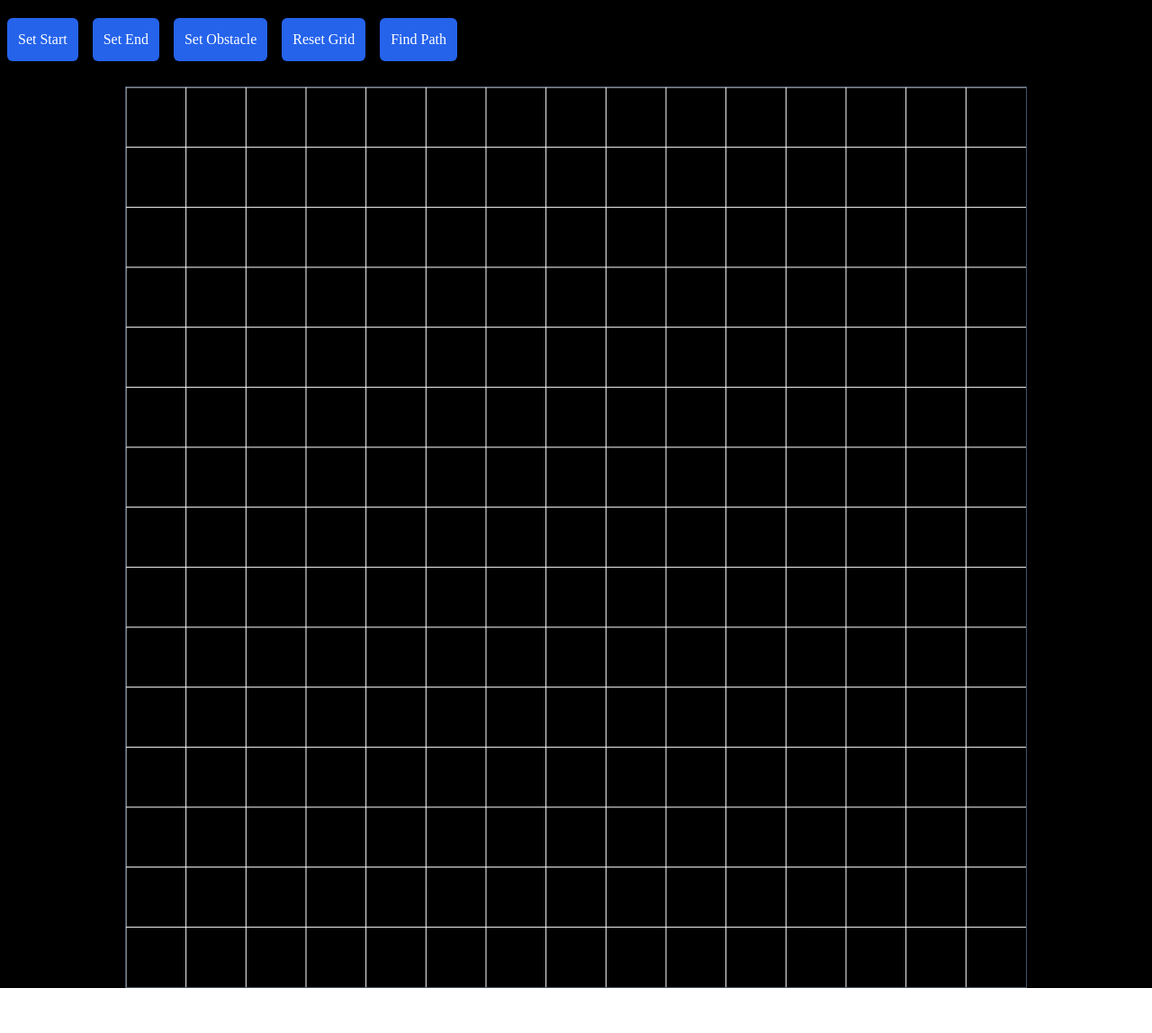
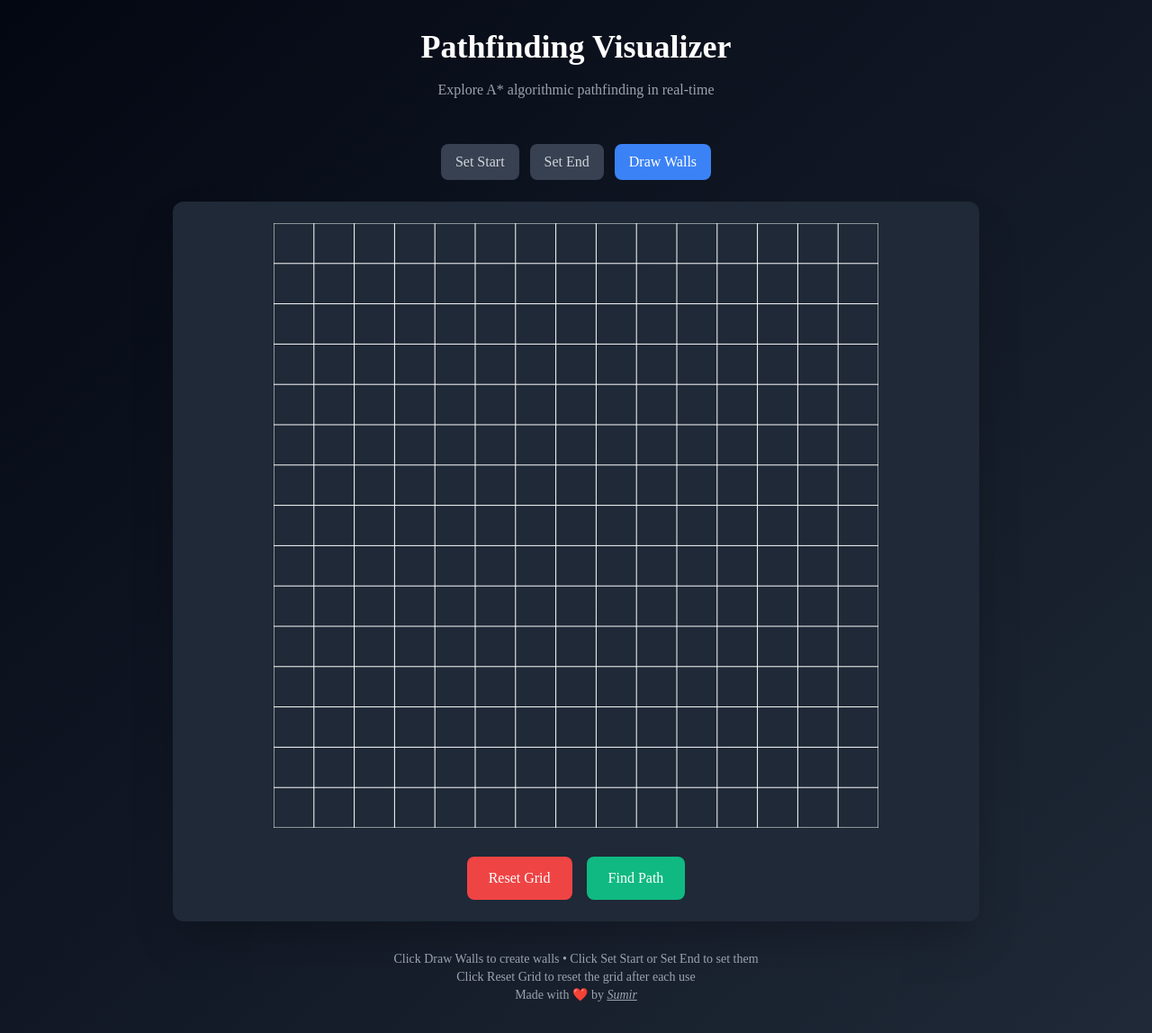
Before and after one commit to SumirSeth/path, a Nuxt app: page / in a window 1280 px wide. Shown: the whole page at 90% size. Before the commit the page ends 1098 px from the top, so only its background shows below. Built offline with nearby package versions, Linux system fonts and the light colour scheme.

Commit message:
fix: ui refactor

```diff
--- a/components/Grid.vue
+++ b/components/Grid.vue
@@ -1,13 +1,15 @@
 <template>
-  <div>
-    <canvas ref="gridCanvas" class="grid-canvas border border-spacing-1 border-solid border-slate-600 block m-auto">
-    </canvas>
+  <div ref="containerRef" class="w-full aspect-square max-w-2xl mx-auto">
+    <canvas
+      ref="gridCanvas"
+      class="w-full h-full"
+    ></canvas>
   </div>
 </template>
 
 <script lang="ts" setup>
 import { defineExpose } from 'vue'
-import { ref, reactive, nextTick } from 'vue'
+import { ref, reactive, nextTick, onMounted, onUnmounted } from 'vue'
 
 //props
 const props = defineProps({
@@ -27,6 +29,7 @@ const props = defineProps({
 
 
 //grid logic
+const containerRef = ref<HTMLDivElement>()
 const gridCanvas = ref<HTMLCanvasElement>()
 //each cell needs a state:
 //empty, start, end, obstacle/obstacle
@@ -41,45 +44,11 @@ const gridStates = reactive(Array(props.rows).fill(null).map(() =>
 ))
 
 onMounted(() => {
-  const canvas = gridCanvas.value
-  if (!canvas) return
-  const ctx = canvas.getContext("2d")
-
-
-  //dimensions
-  const width = 1000;
-  const height = 1000;
-
-  canvas.width = width;
-  canvas.height = height;
-
-  //calculate grid properties
-
-  const cellWidth = width / props.columns;
-  const cellHeight = height / props.rows;
-
-  //drawing the grid
-  if (!ctx) return
-  ctx.strokeStyle = "#fff";
-
-
-  for (let i = 0; i < props.rows; i++) {
-    const x = i * cellWidth;
-    ctx.beginPath();
-    ctx.moveTo(x, 0);
-    ctx.lineTo(x, height);
-    ctx.stroke();
+  const resizeObserver = new ResizeObserver(updateCanvasSize);
+  if (containerRef.value) {
+    resizeObserver.observe(containerRef.value);
   }
-
-  for (let i = 0; i < props.columns; i++) {
-    const y = i * cellHeight;
-    ctx.beginPath();
-    ctx.moveTo(0, y);
-    ctx.lineTo(width, y);
-    ctx.stroke();
-  }
-
-  //listen to mouse events
+  updateCanvasSize();
   gridCanvas.value?.addEventListener("click", handleClick)
   gridCanvas.value?.addEventListener("mousemove", handleMouseMove)
   gridCanvas.value?.addEventListener("mouseleave", () => {
@@ -87,6 +56,26 @@ onMounted(() => {
     drawGrid()
   })
 })
+
+onUnmounted(() => {
+  if (containerRef.value) {
+    resizeObserver.disconnect();
+  }
+});
+
+const updateCanvasSize = () => {
+  const container = containerRef.value;
+  const canvas = gridCanvas.value;
+  if (!container || !canvas) return;
+
+  const rect = container.getBoundingClientRect();
+  const size = Math.min(rect.width, rect.height);
+
+  canvas.width = size;
+  canvas.height = size;
+
+  drawGrid();
+};
 
 const handleClick = (e: MouseEvent) => {
   const canvas = gridCanvas.value
@@ -163,23 +152,19 @@ const drawGrid = () => {
       } else if (gridStates[row][col].state === 'end') {
         ctx.fillStyle = 'red'
         ctx.fillRect(x, y, cellWidth, cellHeight)
-      } else if (gridStates[row][col].state === 'empty') {
-        ctx.fillStyle = 'black'
+      // } else if (gridStates[row][col].state === 'empty') {
+      //   ctx.fillStyle = 'black'
         ctx.fillRect(x, y, cellWidth, cellHeight)
-      }
-      if (gridStates[row][col].state === 'path') {
+      } else if (gridStates[row][col].state === 'path') {
         ctx.fillStyle = 'yellow'
         ctx.fillRect(x, y, cellWidth, cellHeight)
-      }
-      if (gridStates[row][col].state === 'explored') {
+      } else if (gridStates[row][col].state === 'explored') {
         ctx.fillStyle = 'brown'
         ctx.fillRect(x, y, cellWidth, cellHeight)
-      }
-      if (gridStates[row][col].state === 'open') {
+      } else if (gridStates[row][col].state === 'open') {
         ctx.fillStyle = 'orange'
         ctx.fillRect(x, y, cellWidth, cellHeight)
       }
-
       if (hoveredCell.value[0] === row && hoveredCell.value[1] === col) {
         ctx.fillStyle = "rgba(100, 100, 100, 0.3)"
         ctx.fillRect(x, y, cellWidth, cellHeight)
@@ -245,6 +230,22 @@ const resetGrid = () => {
   }
   drawGrid()
 }
+const resetNonStartEndGrid = () => {
+  for (let i = 0; i < props.rows; i++) {
+    for(let j = 0; j < props.columns; j++) {
+      if (gridStates[i][j].state === 'path' || gridStates[i][j].state === 'explored') {
+        gridStates[i][j] = {
+          state: 'empty',
+          gCost: Infinity,
+          hCost: Infinity,
+          fCost: Infinity,
+          parent: null
+        }
+      }
+    }
+  }
+  drawGrid()
+}
 
 //utils
 const calculateHeuristic = (x1: number, y1: number, x2: number, y2: number) => {
@@ -259,6 +260,7 @@ const closedList = reactive(new Set<string>())
 const cellKey = (row: number, col: number) => `${row},${col}`
 
 const findPath = async () => {
+  resetNonStartEndGrid();
   openList.value = [];
   closedList.clear();
 
--- a/pages/index.vue
+++ b/pages/index.vue
@@ -1,34 +1,100 @@
 <template>
-  <div>
-    <div class="controls py-5 mb-2">
-      <button @click="mode = 'start'">Set Start</button>
-      <button @click="mode = 'end'">Set End</button>
-      <button @click="mode = 'obstacle'">Set Obstacle</button>
-      <button @click="resetGrid">Reset Grid</button>
-      <button @click="findPath">Find Path</button>
+  <div class="min-h-screen bg-gradient-to-br from-gray-950 to-gray-800 p-8 font-[Outfit]">
+    <div class="max-w-4xl mx-auto">
+      <!-- Header -->
+      <header class="text-center mb-12">
+        <h1 class="text-4xl font-bold text-white mb-4">Pathfinding Visualizer</h1>
+        <p class="text-gray-400">Explore A* algorithmic pathfinding in real-time</p>
+      </header>
 
+      <!-- Mode Selection -->
+      <div class="flex justify-center gap-3 mb-6">
+        <button
+          @click="mode = 'start'"
+          :class="[
+            'px-4 py-2 rounded-lg font-medium transform transition-all duration-200',
+            mode === 'start'
+              ? 'bg-blue-500 text-white'
+              : 'bg-gray-700 text-gray-300 hover:bg-gray-600'
+          ]"
+        >
+          Set Start
+        </button>
+        <button
+          @click="mode = 'end'"
+          :class="[
+            'px-4 py-2 rounded-lg font-medium transform transition-all duration-200',
+            mode === 'end'
+              ? 'bg-blue-500 text-white'
+              : 'bg-gray-700 text-gray-300 hover:bg-gray-600'
+          ]"
+        >
+          Set End
+        </button>
+        <button
+          @click="mode = 'obstacle'"
+          :class="[
+            'px-4 py-2 rounded-lg font-medium transform transition-all duration-200',
+            mode === 'obstacle'
+              ? 'bg-blue-500 text-white'
+              : 'bg-gray-700 text-gray-300 hover:bg-gray-600'
+          ]"
+        >
+          Draw Walls
+        </button>
+      </div>
+
+      <!-- Grid Container -->
+      <div class="bg-gray-800 rounded-xl p-6 shadow-2xl">
+        <Grid ref="grid" :rows="15" :columns="15" :mode="mode" />
+
+        <!-- Controls -->
+        <div class="flex justify-center gap-4 mt-8">
+          <button
+            @click="resetGrid"
+            class="px-6 py-3 bg-red-500 text-white rounded-lg font-medium
+                   transform transition-all duration-200 hover:scale-105
+                   hover:bg-red-600 focus:ring-2 focus:ring-red-400
+                   active:scale-95"
+          >
+            Reset Grid
+          </button>
+
+          <button
+            @click="findPath"
+            class="px-6 py-3 bg-emerald-500 text-white rounded-lg font-medium
+                   transform transition-all duration-200 hover:scale-105
+                   hover:bg-emerald-600 focus:ring-2 focus:ring-emerald-400
+                   active:scale-95"
+          >
+            Find Path
+          </button>
+        </div>
+      </div>
+
+      <div class="mt-8 text-gray-400 text-center text-sm">
+        <p>Click Draw Walls to create walls • Click Set Start or Set End to set them<br>Click Reset Grid to reset the grid after each use</p>
+        <p>Made with ❤️ by <a class="underline italic" href="https://github.com/sumirseth" target="_blank">Sumir</a></p>
+      </div>
     </div>
-    <Grid ref="grid" :rows="15" :columns="15" :mode="mode" />
   </div>
 </template>
 
 <script lang="ts" setup>
 import Grid from "../components/Grid.vue";
 import { ref } from 'vue';
-// import findPath from "../components/Grid.vue";
 
 type GridInstance = InstanceType<typeof Grid>;
+type Mode = 'start' | 'end' | 'obstacle';
 
-const mode = ref("obstacle");
+const mode = ref<Mode>('obstacle');
 const grid = ref<GridInstance | null>(null);
 
 onMounted(() => {
   console.log("Grid is ready:", grid.value);
 });
 
-
 const resetGrid = () => {
-  console.log(grid.value); // Should log the Grid instance
   if (grid.value) {
     grid.value.resetGrid();
   } else {
@@ -43,12 +109,4 @@ const findPath = () => {
     console.error("Grid component not found");
   }
 };
-
-
 </script>
-
-<style scoped>
-button {
-  @apply bg-blue-600 text-white rounded-md p-3 mx-2 hover:bg-blue-800
-}
-</style>
```
